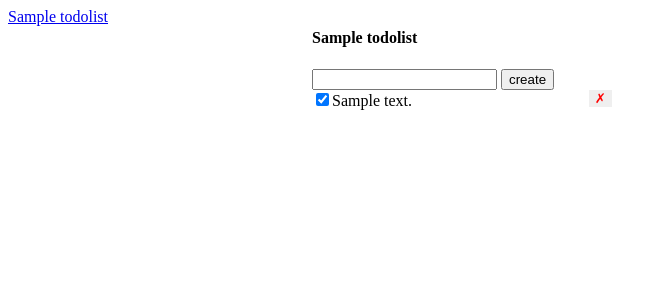
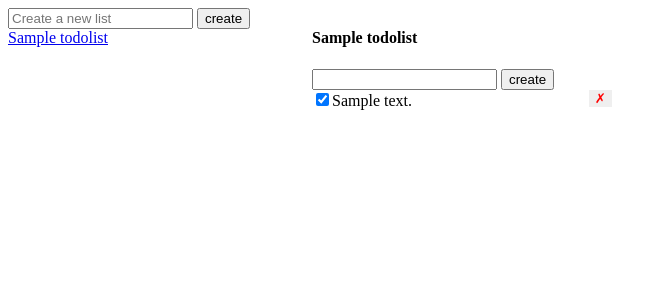
Before and after one commit to zootechdrum/udacity_nanodegree, a Flask app: page /lists/1 in a window 1280 px wide. Shown: the top 300 px of the page, without its empty margins (0-667 px from the left). Run offline with Flask 2, Linux system fonts and the light colour scheme; tables that the repository leaves empty hold one stand-in row (values such as "Sample post").

```diff
--- a/app.py
+++ b/app.py
@@ -31,6 +31,9 @@ class TodoList(db.Model):
 
 @app.route('/lists/<list_id>')
 def get_list_todos(list_id):
+
+    l=Todo.query.filter_by(list_id=list_id).order_by('id').all(),
+    print(l)
     return render_template('index.html',
     lists=TodoList.query.all(),
     todos=Todo.query.filter_by(list_id=list_id).order_by('id').all(),
@@ -41,6 +44,28 @@ def get_list_todos(list_id):
 def index():
     return redirect(url_for('get_list_todos', list_id=1))
 
+# This will eventually be able to handle new lists creation
+# @app.route('/todos-list/create', methods=['POST'])
+# def create_todo_list():
+#     error = False
+#     body = {}
+#     try:
+#     # can optionaly take 2 arguments if nothing is submitted in the form
+#         desc = request.get_json()['description']
+#         todo = Todo(description=desc)
+#         db.session.add(todo)
+#         db.session.commit()
+#         body['description'] = todo.description
+#     except:
+#         error = True
+#         db.session.rollback()
+#         print(sys.exc_info)
+#     finally:
+#         db.session.close()
+#     if  error:
+#         abort(400)
+#     else:
+#         return jsonify(body)
 
 
 @app.route('/todos/create', methods=['POST'])
--- a/templates/index.html
+++ b/templates/index.html
@@ -41,6 +41,10 @@
 
 <body>
     <div class="list-wrapper">
+        <form id="form">
+            <input id="description" type="text" name="new-list-name" placeholder="Create a new list">
+            <input type="submit" value="create" />
+        </form>
     <ul id="lists">
         {% for list in lists %}
         <li><a href="/lists/{{list.id}}" > {{list.name}}</a></li>
```
Also changed, not shown: README.md.
